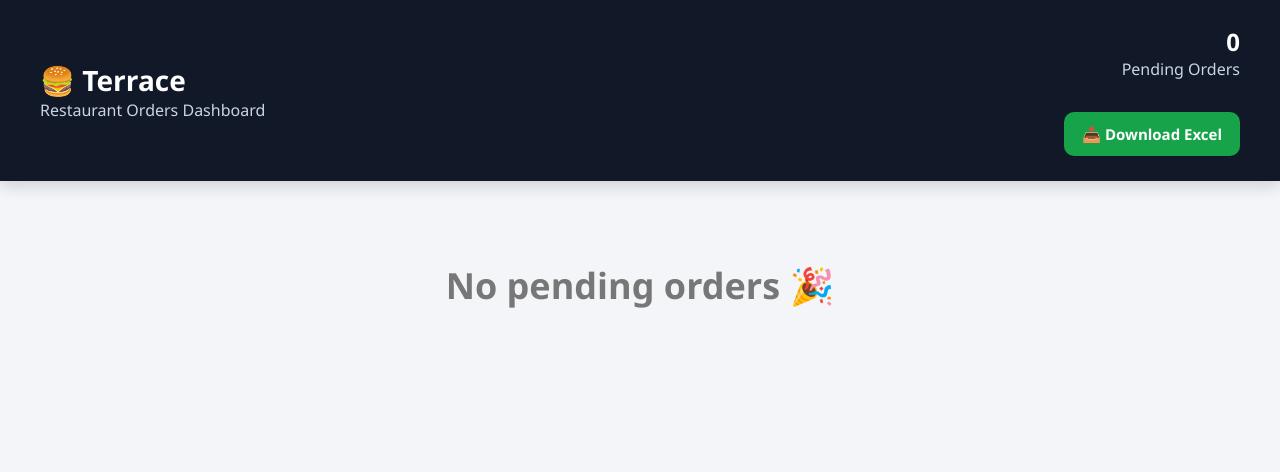
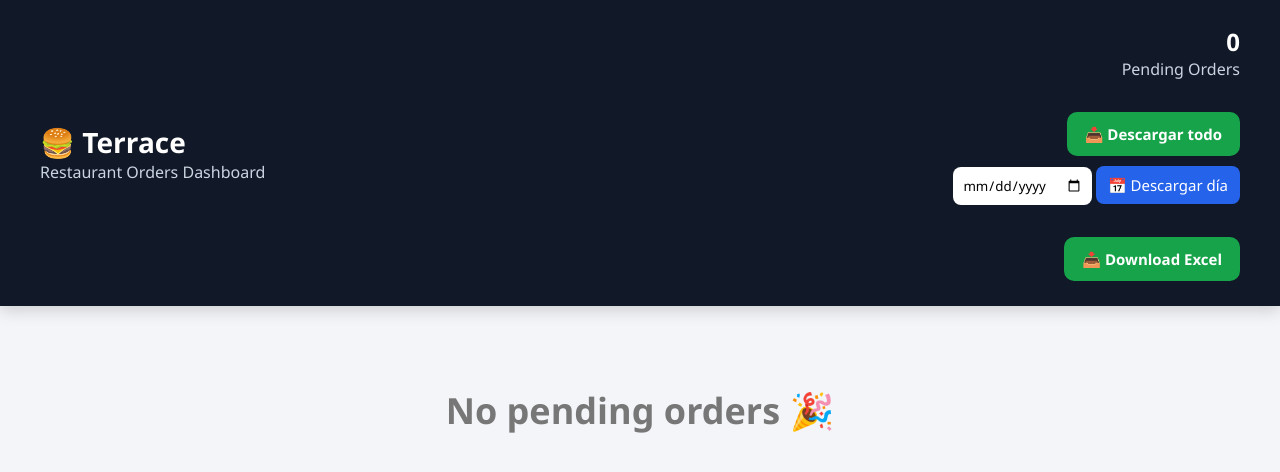
Before and after one commit to jdv75/Terrace, a FastAPI app: page /dashboard in a window 1280 px wide. Shown: the top 472 px of the page. Run offline with FastAPI, Linux system fonts and the light colour scheme; data that the repository does not hold is empty; some libraries are stand-ins or nearby versions.

Commit message:
Funcionalidad para descargar en Excel

```diff
--- a/main.py
+++ b/main.py
@@ -696,30 +696,53 @@ async def cambiar_estado(order_id: int, estado: str):
     return RedirectResponse(url="/dashboard", status_code=303)
 
 @app.get("/export/excel")
-async def export_excel():
+async def export_excel(fecha: str = None):
     conn = get_connection()
     cursor = conn.cursor(cursor_factory=RealDictCursor)
 
-    cursor.execute("""
-        SELECT
-            o.id AS order_id,
-            o.fecha,
-            o.telefono,
-            o.nombre,
-            oi.producto,
-            oi.cantidad,
-            oi.notas AS notas_producto,
-            o.tipo_entrega,
-            o.direccion,
-            o.hora,
-            o.metodo_pago,
-            o.notas AS notas_pedido,
-            o.estado,
-            o.total
-        FROM orders o
-        LEFT JOIN order_items oi ON o.id = oi.order_id
-        ORDER BY o.id DESC
-    """)
+    if fecha:
+        cursor.execute("""
+            SELECT
+                o.id AS order_id,
+                o.fecha,
+                o.telefono,
+                o.nombre,
+                oi.producto,
+                oi.cantidad,
+                oi.notas AS notas_producto,
+                o.tipo_entrega,
+                o.direccion,
+                o.hora,
+                o.metodo_pago,
+                o.notas AS notas_pedido,
+                o.estado,
+                o.total
+            FROM orders o
+            LEFT JOIN order_items oi ON o.id = oi.order_id
+            WHERE o.fecha LIKE %s
+            ORDER BY o.id DESC
+        """, (f"{fecha}%",))
+    else:
+        cursor.execute("""
+            SELECT
+                o.id AS order_id,
+                o.fecha,
+                o.telefono,
+                o.nombre,
+                oi.producto,
+                oi.cantidad,
+                oi.notas AS notas_producto,
+                o.tipo_entrega,
+                o.direccion,
+                o.hora,
+                o.metodo_pago,
+                o.notas AS notas_pedido,
+                o.estado,
+                o.total
+            FROM orders o
+            LEFT JOIN order_items oi ON o.id = oi.order_id
+            ORDER BY o.id DESC
+        """)
 
     rows = cursor.fetchall()
     conn.close()
--- a/templates/dashboard.html
+++ b/templates/dashboard.html
@@ -198,6 +198,30 @@ button:hover{
 
 }
 
+.excel-btn{
+    display:inline-block;
+    background:#16a34a;
+    color:white;
+    text-decoration:none;
+    padding:12px 18px;
+    border-radius:10px;
+    font-size:15px;
+    font-weight:bold;
+}
+
+.excel-small-btn{
+    background:#2563eb;
+    color:white;
+    padding:9px 12px;
+    border-radius:8px;
+}
+
+input[type="date"]{
+    padding:9px;
+    border-radius:8px;
+    border:none;
+}
+
 </style>
 
 </head>
@@ -215,6 +239,19 @@ button:hover{
 
 <h2>{{ orders|length }}</h2>
 <p>Pending Orders</p>
+
+<br>
+
+<a href="/export/excel" class="excel-btn">
+📥 Descargar todo
+</a>
+
+<form action="/export/excel" method="get" style="margin-top:10px;">
+    <input type="date" name="fecha" required>
+    <button type="submit" class="excel-small-btn">
+        📅 Descargar día
+    </button>
+</form>
 
 <br>
 
```
